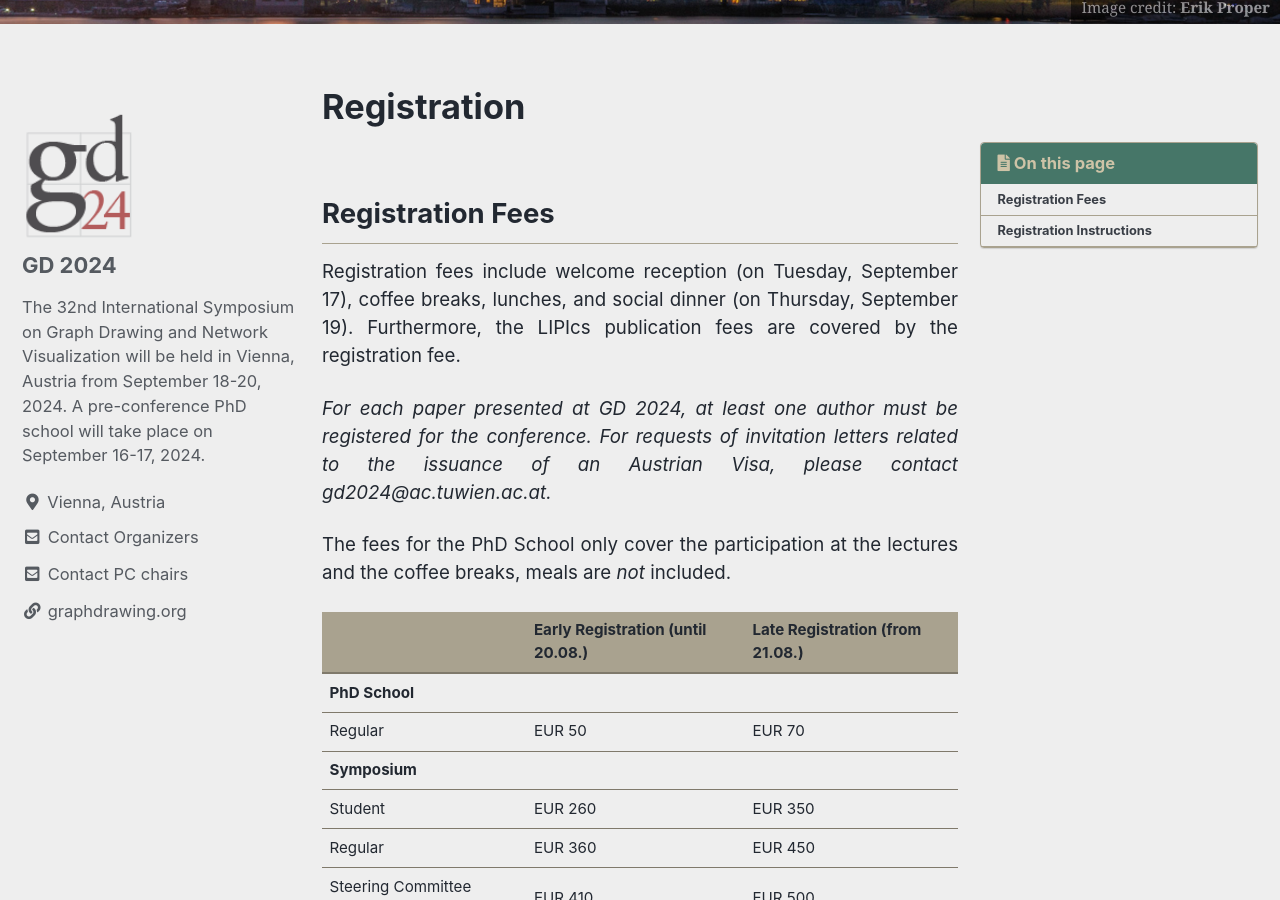
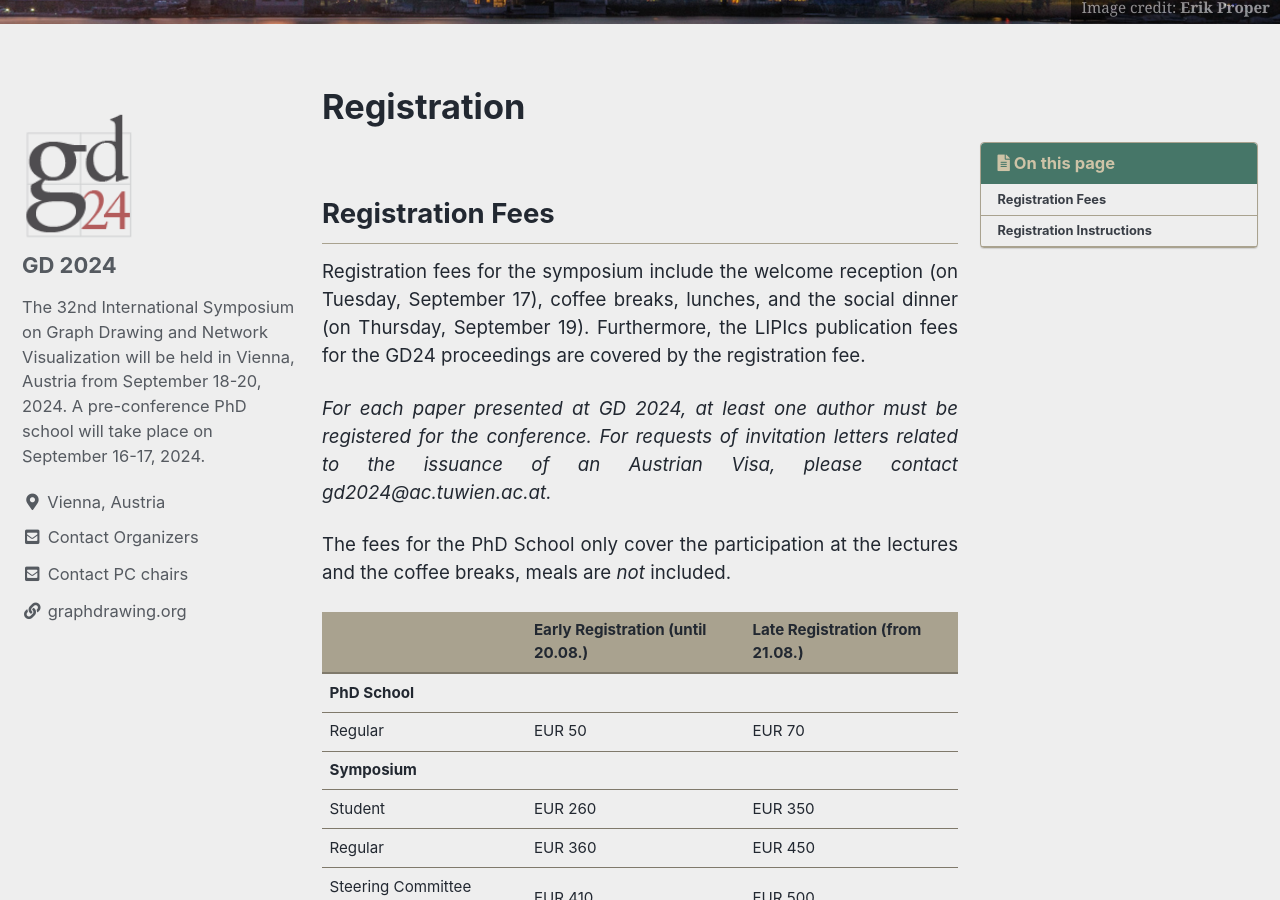
Before and after one commit to graphdrawing/gd2024, a Jekyll site: the page built from pages/registration.md, in a window 1280 px wide and 900 px high, scrolled down 335 px. Built offline with Jekyll 4.4.1, drawn with Linux system fonts in a browser that asks for light colours; cached includes are drawn as plain includes.

Commit message:
Update registration.md

```diff
--- a/pages/registration.md
+++ b/pages/registration.md
@@ -10,8 +10,8 @@ toc: true
 ---
 
 ## Registration Fees
-Registration fees include welcome reception (on Tuesday, September 17), coffee breaks, lunches, and social dinner (on Thursday, September 19).
-Furthermore, the LIPIcs publication fees are covered by the registration fee.
+Registration fees for the symposium include the welcome reception (on Tuesday, September 17), coffee breaks, lunches, and the social dinner (on Thursday, September 19).
+Furthermore, the LIPIcs publication fees for the GD24 proceedings are covered by the registration fee.
 
 *For each paper presented at GD 2024, at least one author must be registered for the conference. For requests of invitation letters related to the issuance of an Austrian Visa, please contact gd2024@ac.tuwien.ac.at.*
 
```
